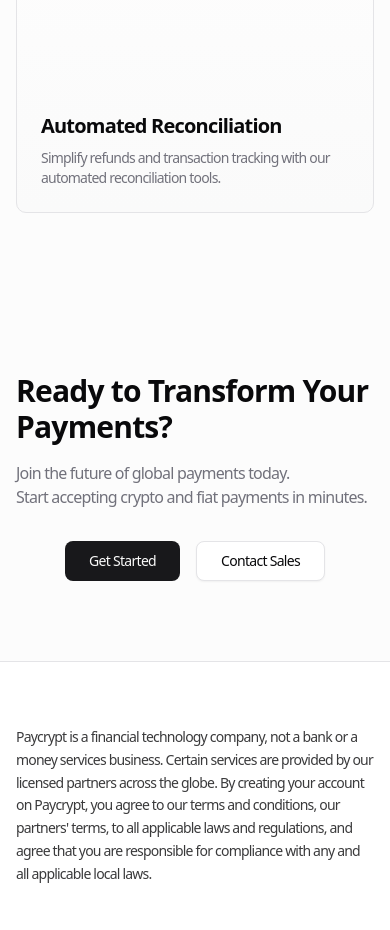
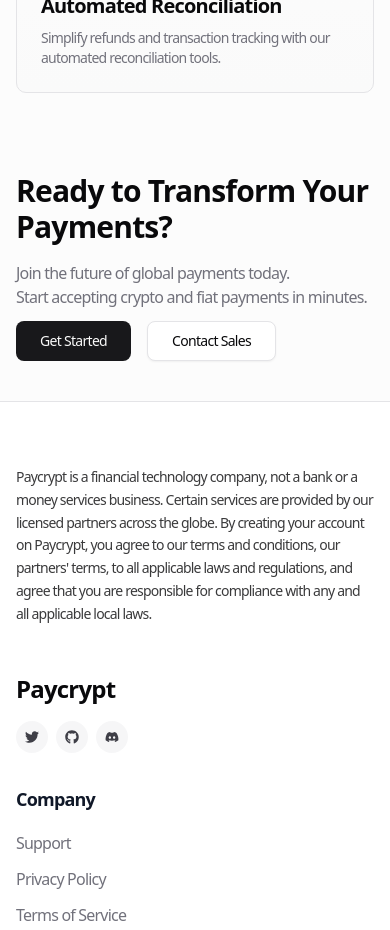
Before and after one commit to babyo77/paycrypt-landing, a Next.js app: page / in a window 390 px wide. Shown: the part 4840-5770 px from the top of the page. Built offline with nearby package versions, Linux system fonts and the light colour scheme.

Commit message:
Update HeroSection styling: adjust padding for benefits, solutions, and call-to-action sections for improved layout consistency and responsiveness.

```diff
--- a/src/components/hero-section-three.tsx
+++ b/src/components/hero-section-three.tsx
@@ -126,7 +126,7 @@
           </div>
         </section>
       </main>
-      <div id="benefits" className=" bg-muted/30 py-20 ">
+      <div id="benefits" className=" bg-muted/30 md:py-20 py-10 ">
         <div className="max-w-6xl mx-auto max-md:px-4">
           <h2 className="text-center text-3xl max-md:text-start md:text-4xl lg:text-5xl text-zinc-950 font-semibold mb-4">
             Unified Payment Infrastructure
@@ -153,7 +153,7 @@
           </div>
         </div>
       </div>
-      <div id="solutions" className=" bg-muted/30 py-20">
+      <div id="solutions" className=" bg-muted/30 md:py-20 py-10">
         <div className="max-w-6xl mx-auto max-md:px-4">
           <h2 className="text-center text-3xl max-md:text-start md:text-4xl lg:text-5xl text-zinc-950 font-semibold mb-4">
             Enterprise-Grade Solutions
@@ -196,16 +196,16 @@
           </div>
         </div>
       </div>
-      <div className="bg-muted/30 py-20 border-b">
+      <div className="bg-muted/30 md:py-20 py-10 border-b">
         <div className="max-w-6xl mx-auto max-md:px-4">
           <h2 className="text-center text-3xl max-md:text-start md:text-4xl lg:text-5xl text-zinc-950 font-semibold mb-4">
             Ready to Transform Your Payments?
           </h2>
-          <div className="text-base md:text-base max-md:text-start text-zinc-500 mb-8 text-center">
+          <div className="text-base md:text-base max-md:text-start text-zinc-500 md:mb-5 mb-3 text-center">
             <p>Join the future of global payments today.</p>
             <p>Start accepting crypto and fiat payments in minutes.</p>
           </div>
-          <div className="flex justify-center gap-4">
+          <div className="flex justify-center max-md:justify-start gap-4">
             <Button asChild size="lg">
               <Link href="https://app.paycrypt.tech">
                 <span className="tracking-tighter">Get Started</span>
```
